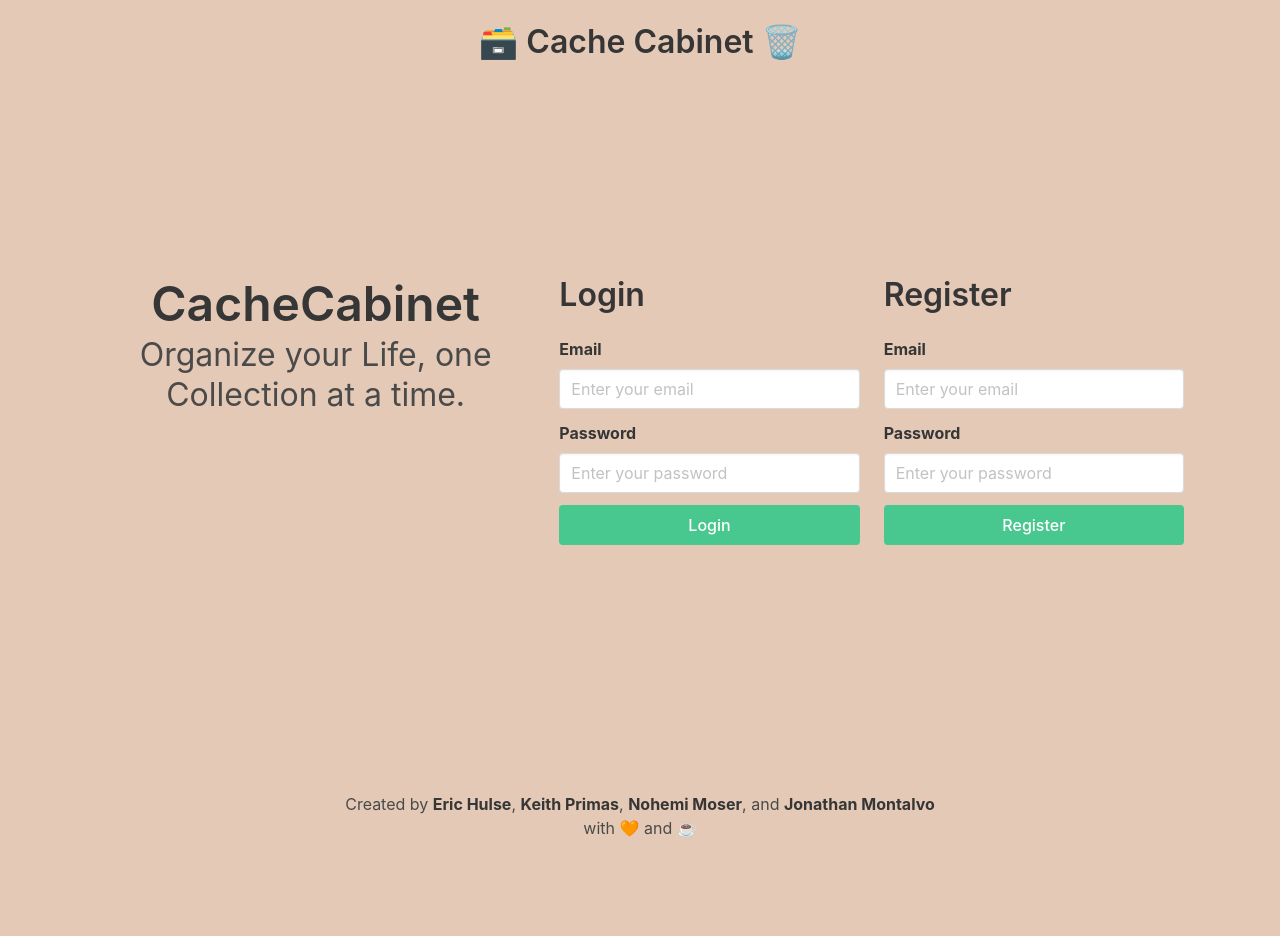
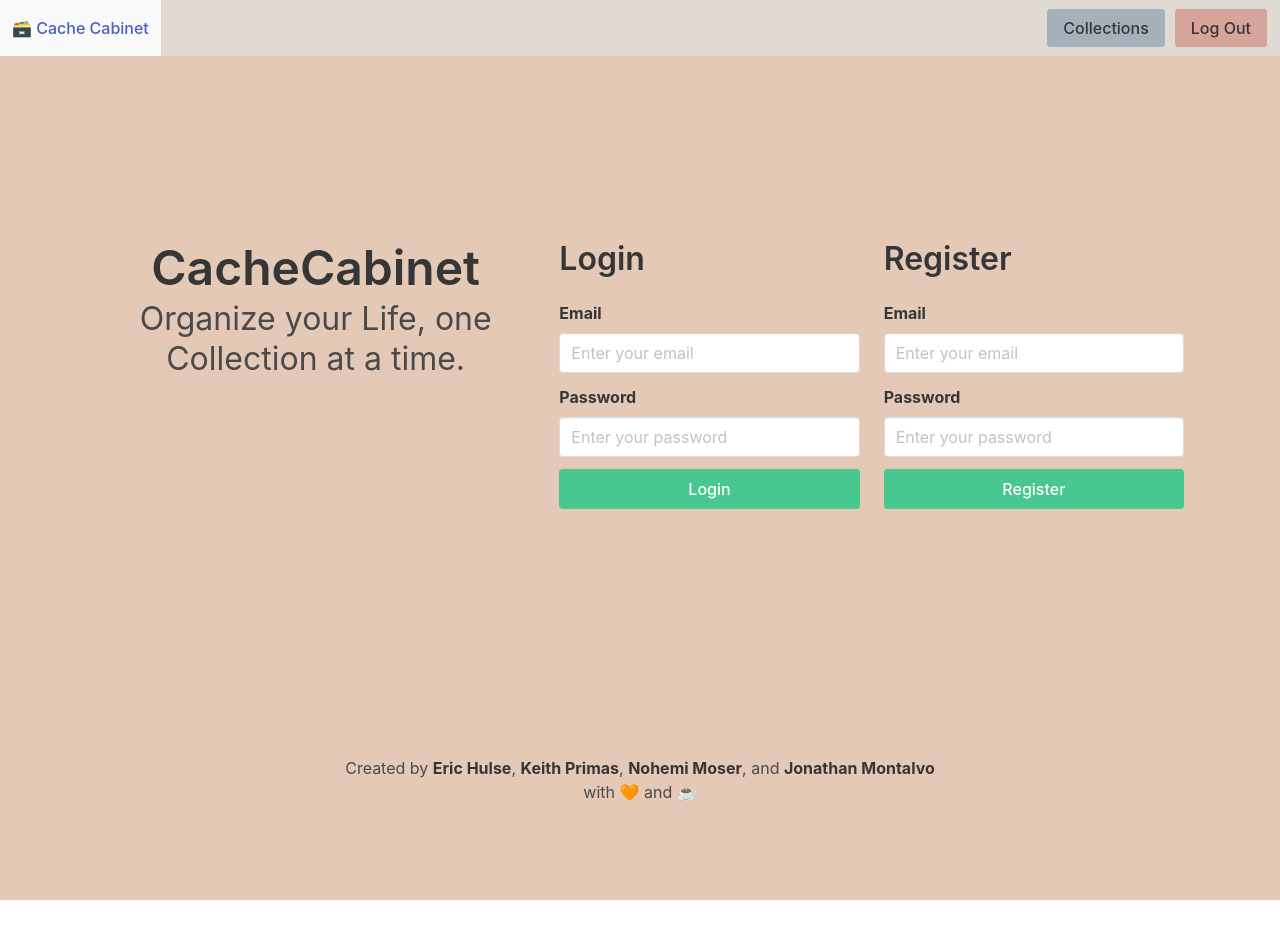
Before and after one commit to sempercuriosus/CacheCabinet, a React (Vite) app in the folder cachecabinet/Client/: page / in a window 1280 px wide. After the commit the page ends 900 px from the top, so only its background shows below. Built offline with nearby package versions, Linux system fonts and the light colour scheme.

Commit message:
added navbar

```diff
--- a/cachecabinet/Client/src/App.jsx
+++ b/cachecabinet/Client/src/App.jsx
@@ -39,7 +39,7 @@ function App() {
       <Header />
       <section
         id='topLevel'
-        className='content section'>
+        className='content section has-navbar-fixed-top'>
         <Outlet />
       </section>
       <Footer />
--- a/cachecabinet/Client/src/components/Header/Header.jsx
+++ b/cachecabinet/Client/src/components/Header/Header.jsx
@@ -1,12 +1,14 @@
 import React, { Fragment } from 'react';
+import Navbar from '../../components/Nav';
 
 const Header = () => {
   return (
     <Fragment>
+      <header className='level block'>
+        <Navbar />
+      </header>
+
       <br />
-      <header className='level block'>
-        <div className='title level-item'>🗃️ Cache Cabinet 🗑️</div>
-      </header>
     </Fragment>
   );
 };
--- /dev/null
+++ b/cachecabinet/Client/src/components/Nav.jsx
@@ -0,0 +1,50 @@
+import { useNavigate } from 'react-router-dom';
+import colorPalette from '../utils/colorPalette';
+
+function NavBar() {
+  const navigate = useNavigate();
+
+  const handleGoHome = () => {
+    navigate('/main');
+  };
+
+  return (
+    <nav
+      className='navbar is-fixed-top'
+      role='navigation'
+      aria-label='main navigation'
+      style={{ background: colorPalette.IVORY }}>
+      <a
+        className='navbar-item'
+        onClick={handleGoHome}>
+        {/* <div className='navbar-item is-expanded '>🗑️</div> */}
+        🗃️ Cache Cabinet
+      </a>
+
+      <div
+        id='navbar'
+        className='navbar-menu'>
+        <div className='navbar-end'>
+          <div className='navbar-item'>
+            <div className='buttons'>
+              <a
+                onClick={handleGoHome}
+                className='button'
+                style={{ backgroundColor: colorPalette.BABYBLUE }}>
+                Collections
+              </a>
+
+              <a
+                className='button'
+                style={{ backgroundColor: colorPalette.DUSTYROSE }}>
+                Log Out
+              </a>
+            </div>
+          </div>
+        </div>
+      </div>
+    </nav>
+  );
+}
+
+export default NavBar;
```
